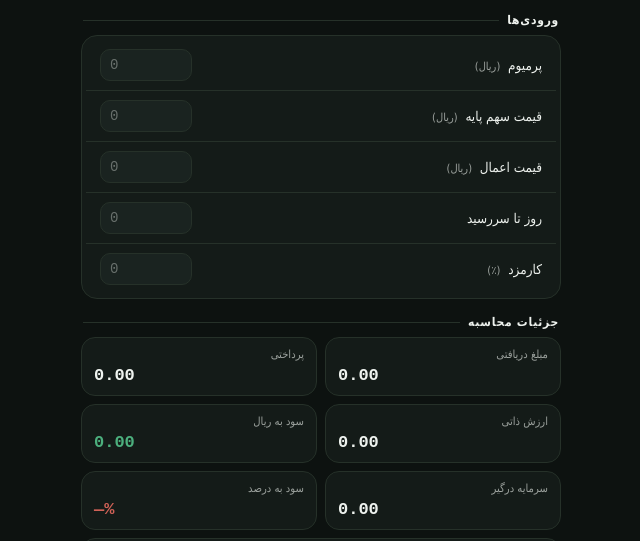
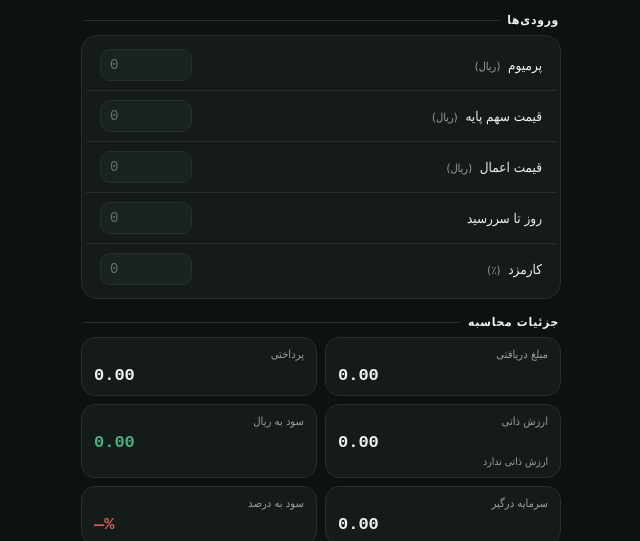
Before and after one commit to iraniomid2014-creator/Options, a plain HTML site: page index.html in a window 1280 px wide. Shown: the part 259-800 px from the top of the page, without its empty margins (319-959 px from the left). Drawn offline with Linux system fonts and the light colour scheme.

Commit message:
Update index.html

```diff
--- a/index.html
+++ b/index.html
@@ -161,6 +161,7 @@
   .stat .v.pos{ color: var(--green); }
   .stat .v.neg{ color: var(--red); }
   .stat .v.gold{ color: var(--gold); }
+  .stat .note{ font-size: 0.65rem; color: var(--sub); margin-top: 3px; }
 
   .thanks{
     margin: 26px 0 6px;
@@ -276,7 +277,7 @@
   <div class="grid" id="statsGrid">
     <div class="stat"><div class="k">مبلغ دریافتی</div><div class="v mono" id="s_recv">-</div></div>
     <div class="stat"><div class="k">پرداختی</div><div class="v mono" id="s_paid">-</div></div>
-    <div class="stat"><div class="k">ارزش ذاتی</div><div class="v mono" id="s_intr">-</div></div>
+    <div class="stat"><div class="k">ارزش ذاتی</div><div class="v mono" id="s_intr">-</div><div class="note" id="s_intr_note"></div></div>
     <div class="stat"><div class="k">سود به ریال</div><div class="v mono" id="s_profitR">-</div></div>
     <div class="stat"><div class="k">سرمایه درگیر</div><div class="v mono" id="s_cap">-</div></div>
     <div class="stat"><div class="k">سود به درصد</div><div class="v mono" id="s_profitP">-</div></div>
@@ -355,7 +356,9 @@ function calc(){
 
   document.getElementById('s_recv').textContent = fmt(received,2);
   document.getElementById('s_paid').textContent = fmt(paid,2);
-  document.getElementById('s_intr').textContent = fmt(intrinsic,2);
+  const intrinsicShown = intrinsic > 0 ? intrinsic : 0;
+  document.getElementById('s_intr').textContent = fmt(intrinsicShown,2);
+  document.getElementById('s_intr_note').textContent = intrinsic > 0 ? '' : 'ارزش ذاتی ندارد';
   const profitREl = document.getElementById('s_profitR');
   profitREl.textContent = fmt(profitRial,2);
   profitREl.className = 'v mono ' + (profitRial >= 0 ? 'pos' : 'neg');
```
